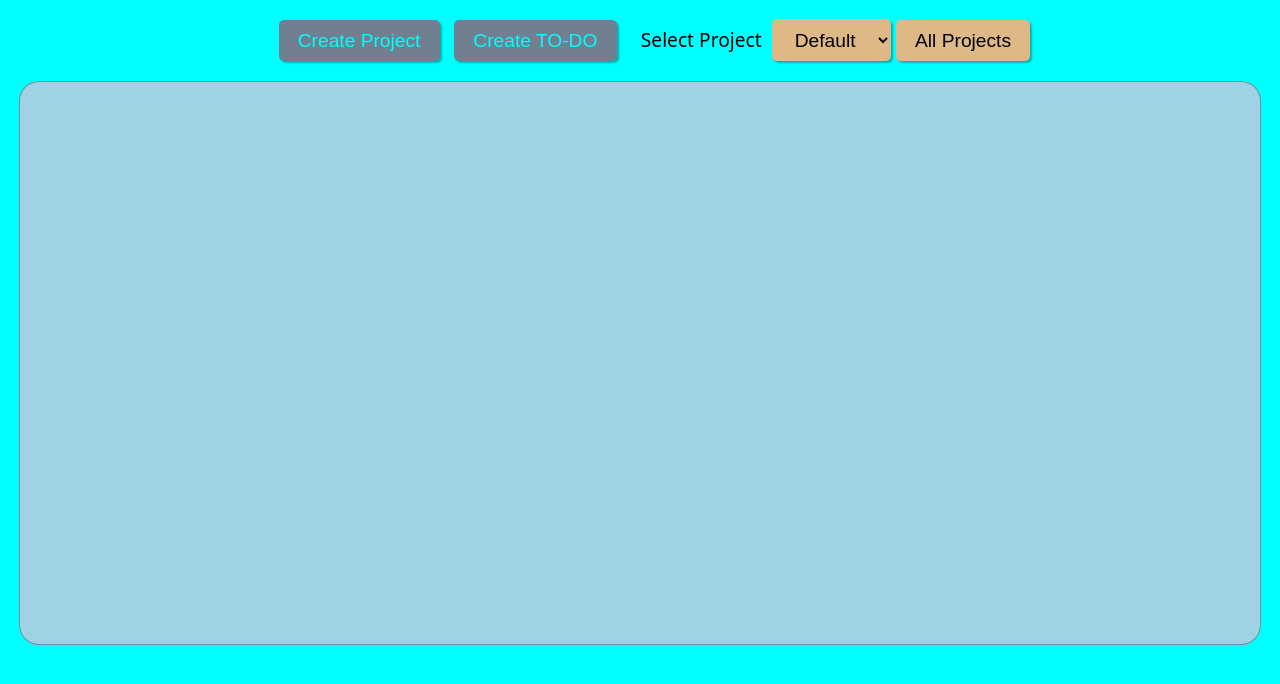
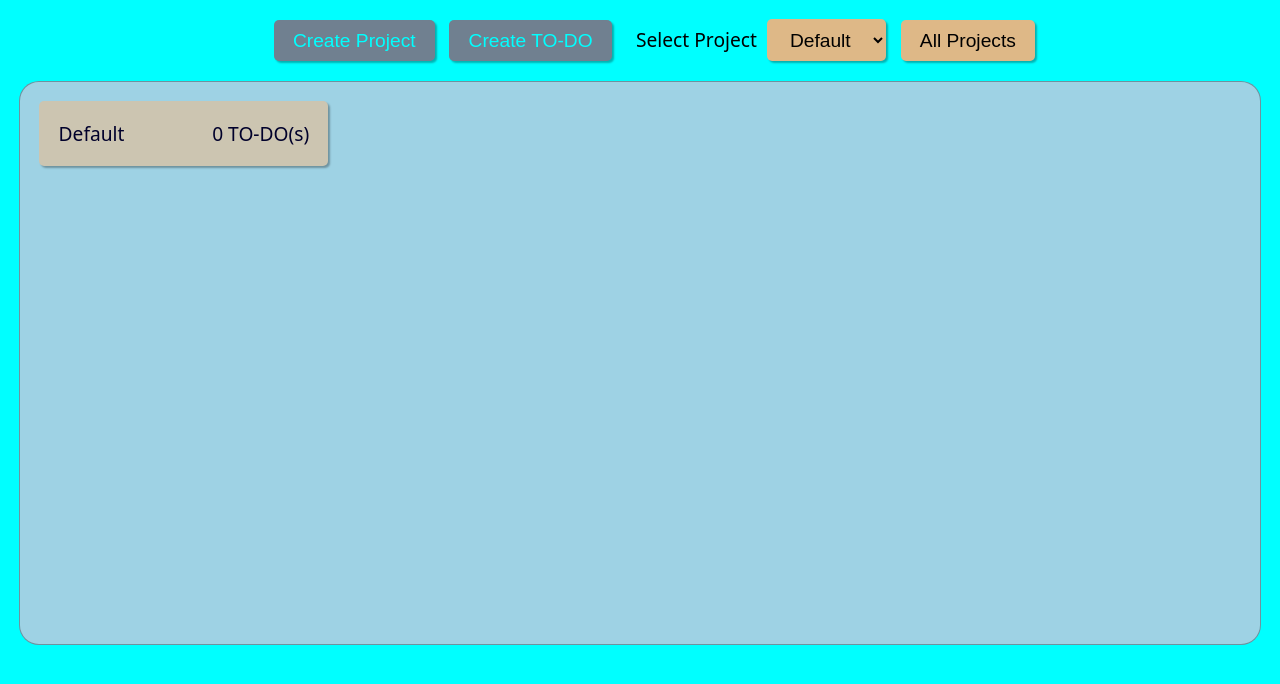
Before and after one commit to ajayfoo/odin-todo-list, a website built with webpack: page src/index.html in a window 1280 px wide. Both pictures are taken after a click on the button "All Projects". Built offline with nearby package versions, Linux system fonts and the light colour scheme.

Commit message:
feat: add project component

```diff
--- /dev/null
+++ b/src/projectComponent.js
@@ -0,0 +1,27 @@
+const body = document.body;
+
+const projectComponentContainer = document.createElement('div');
+projectComponentContainer.classList.add('container');
+
+const createProjectComponent = (project) => {
+    const projectComponent = document.createElement('div');
+    projectComponent.classList.add('project');
+
+    const name = document.createElement('span');
+    name.classList.add('name');
+    name.textContent = project.getName();
+
+    const numOfTODOs = document.createElement('span');
+    numOfTODOs.classList.add('num-of-todos');
+    numOfTODOs.textContent = project.getTODOs().length + ' TO-DO(s)';
+
+    projectComponent.append(name, numOfTODOs);
+    projectComponentContainer.appendChild(projectComponent);
+};
+
+const switchToAllProjects = () => {
+    const currentContainer = document.querySelector('.container');
+    body.replaceChild(projectComponentContainer, currentContainer);
+};
+
+export { createProjectComponent, switchToAllProjects };
--- a/src/projectHandler.js
+++ b/src/projectHandler.js
@@ -1,4 +1,5 @@
 import { addContainerComponent } from "./containerComponent";
+import { createProjectComponent } from "./projectComponent";
 
 const projects = [];
 
@@ -19,8 +20,10 @@ const createProject = (name) => {
     const getTODOs = () => TODOs;
     mainProjectSelectElement.appendChild(getNewProjectOption(name));
     todoCreateProjectSelectElement.appendChild(getNewProjectOption(name));
-    projects.push({ getName, addTODO, getTODOs });
+    const project = { getName, addTODO, getTODOs };
+    projects.push(project);
     addContainerComponent();
+    createProjectComponent(project);
     console.log(projects[projects.length - 1].getName());
 };
 
--- a/src/projectSelector.js
+++ b/src/projectSelector.js
@@ -1,11 +1,16 @@
 import { changeContainerTo } from "./containerComponent";
+import { switchToAllProjects } from "./projectComponent";
 
 const projectSelectEle = document.querySelector("#select-project");
+const allProjectsEle = document.querySelector("#all-projects");
 
 const setupEventListeners = () => {
     projectSelectEle.addEventListener('change',
         () => changeContainerTo(projectSelectEle.value)
     );
+    allProjectsEle.addEventListener('click', () => {
+        switchToAllProjects();
+    });
 }
 
 export { setupEventListeners };
--- a/src/style.css
+++ b/src/style.css
@@ -52,11 +52,18 @@ body>header>.toolbar>span>select[name='project']:focus {
 }
 
 #create-project,
-#create-todo {
+#create-todo,
+#all-projects {
     background-color: slategrey;
     color: rgb(0, 255, 255);
     cursor: pointer;
     margin-left: 0.5em;
+}
+
+#all-projects {
+    background-color: rgb(222 184 135);
+    border: none;
+    color: rgb(0 0 0);
 }
 
 .container {
@@ -275,3 +282,19 @@ body>.container>.todo>.description>.show-less {
     text-decoration: underline;
     cursor: pointer;
 }
+
+body>.container>.project {
+    padding: 1em;
+    display: flex;
+    justify-content: space-between;
+    align-items: center;
+    border-radius: 5px;
+    box-shadow: 2px 2px 2px rgb(0 0 0 / 0.3);
+    background-color: rgb(204, 197, 177);
+    color: rgb(0, 0, 43);
+}
+
+body>.container>.project * {
+    background-color: inherit;
+    color: inherit;
+}
```
Also changed, not shown: dist/bundle.js.
